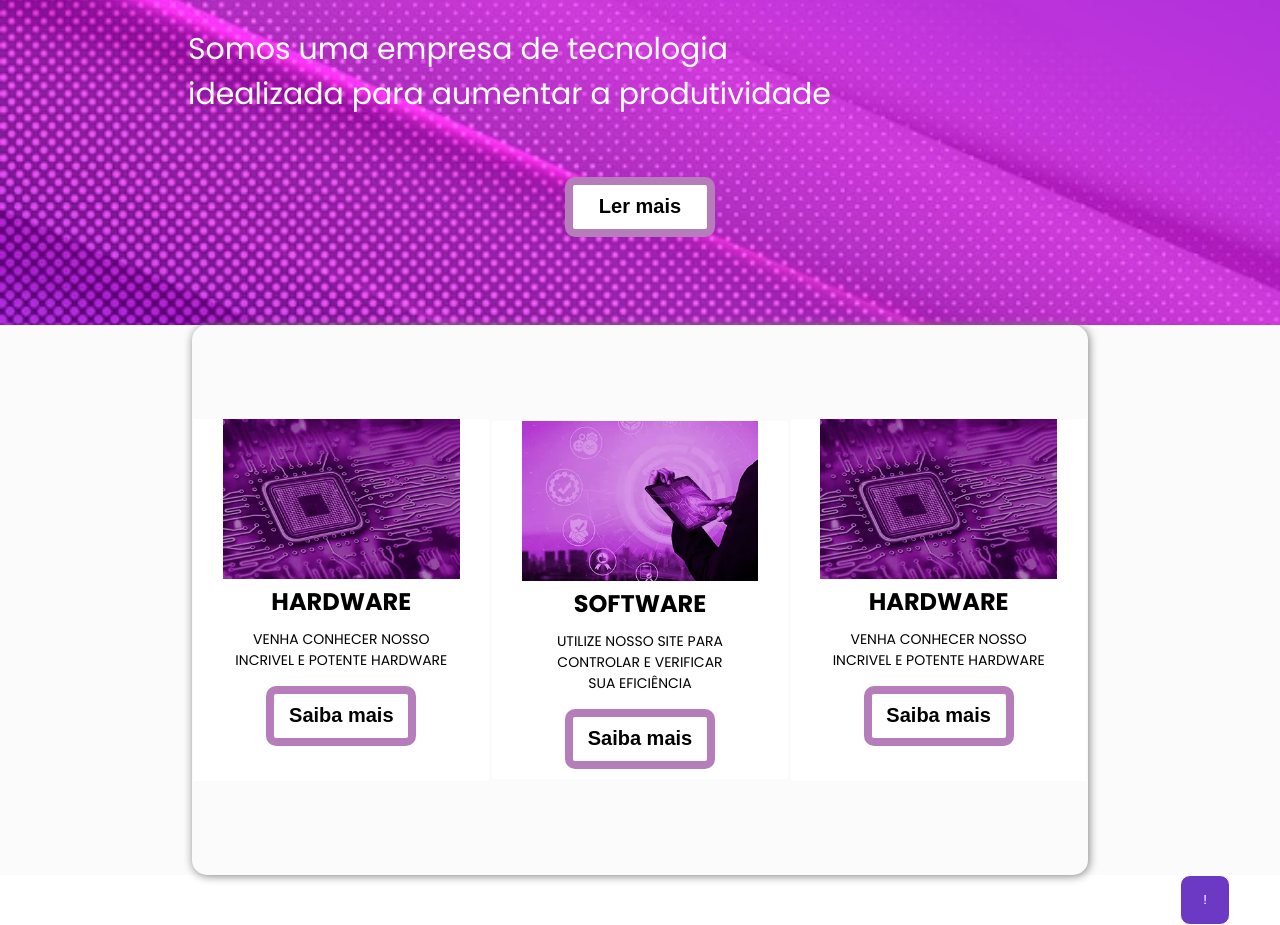
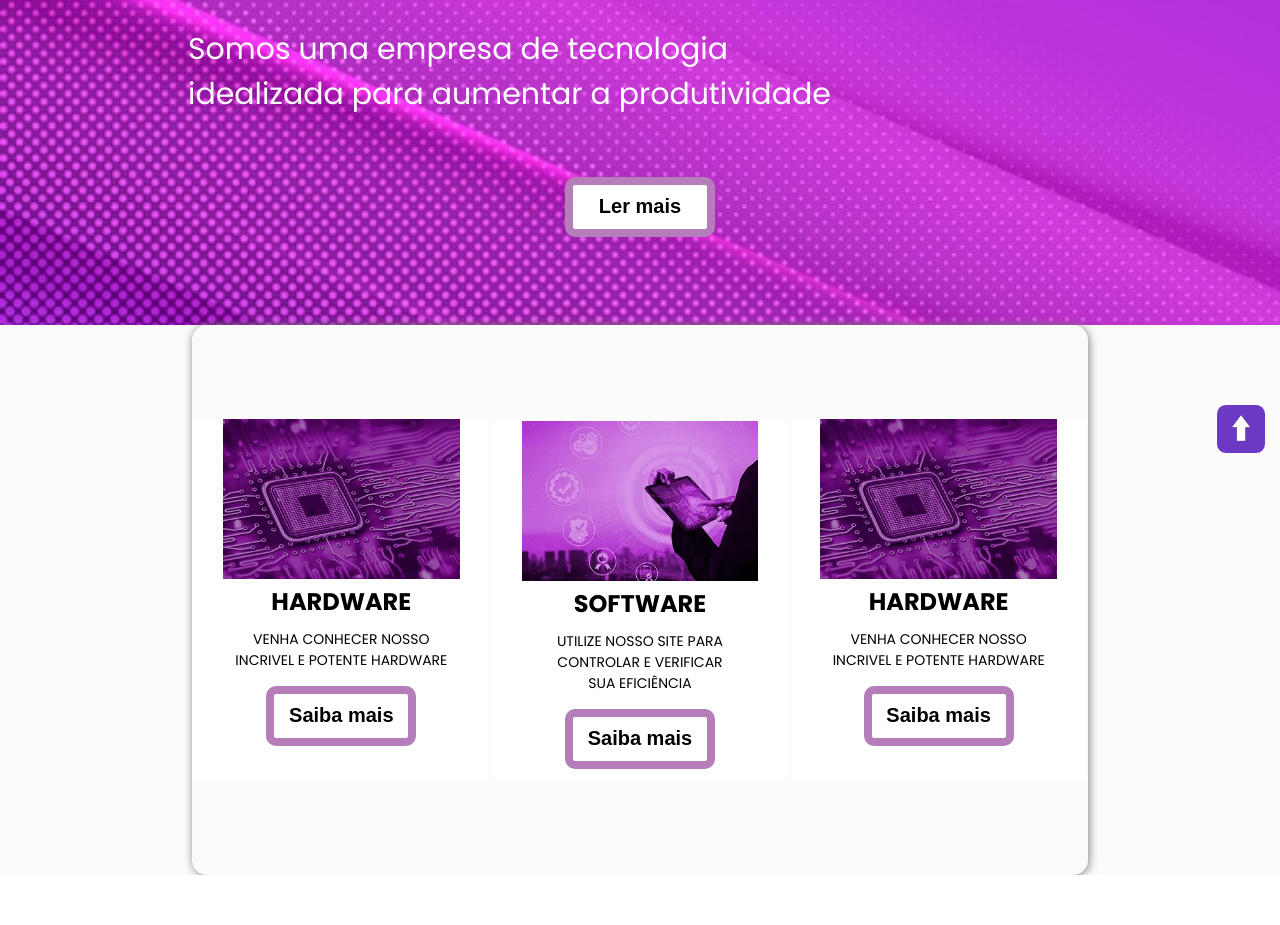
Before and after one commit to Projeto-P-I-sprint2/Projeto-PI-sprint2, a plain HTML site: page telas/index.html in a window 1280 px wide. Shown: the part 316-1241 px from the top of the page. After the commit the page ends 1191 px from the top, so only its background shows below. Drawn offline with Linux system fonts and the light colour scheme.

Commit message:
atualização background

```diff
--- a/telas/CSS/CadastroLogin.css
+++ b/telas/CSS/CadastroLogin.css
@@ -1,7 +1,7 @@
 @import url('https://fonts.googleapis.com/css2?family=Poppins:ital,wght@0,100;0,200;0,300;0,400;0,500;0,600;0,700;0,800;0,900;1,100;1,200;1,300;1,400;1,500;1,600;1,700;1,800;1,900&display=swap');
 
 body {
-    background-color: #bba3e4;
+    background-color: #FBFBFB;
     background-size: contain;
     margin: 0;
     padding: 0;
--- a/telas/CSS/style.css
+++ b/telas/CSS/style.css
@@ -190,11 +190,11 @@ a.btn_cad{
     color: white;
 }
 
-
-
-#span_button{
-    display: flex;
-    justify-content: flex-end;
+.button_f{
+    display: block;
+    top: 90%;
+    position: fixed;
+   margin-left: 95%;
 }
 
 #mybutton {
@@ -206,4 +206,5 @@ a.btn_cad{
     border: 1px solid white;
     color: white;
     cursor: pointer;
+
 }
--- a/telas/index.html
+++ b/telas/index.html
@@ -1,5 +1,6 @@
 <!DOCTYPE html>
 <html lang="en">
+
 <head>
     <meta charset="UTF-8">
     <meta http-equiv="X-UA-Compatible" content="IE=edge">
@@ -7,7 +8,13 @@
     <title>Document</title>
     <link rel="stylesheet" href="CSS/style.css">
 </head>
+
 <body>
+    <div>
+        <div class="button_f">
+            <button onclick="scrollToTop()" id="mybutton"><img src="CSS/IMGS/pngwing.com.png"
+                    style="height: 30px;"></button>
+        </div>
         <div class="header">
             <div class="container">
                 <h1>
@@ -15,7 +22,7 @@
                 </h1>
 
                 <ul class="navbar">
-                <li ><a href="index.html" class="agora">Inicio</a></li>
+                    <li><a href="index.html" class="agora">Inicio</a></li>
                     <li><a href="contatos.html">Contatos</a></li>
                     <li><a href="simulador.html">Simulador</a></li>
                     <li><a href="simulador.html">Sobre</a></li>
@@ -58,7 +65,14 @@
                 </div>
             </div>
         </div>
-    <span id="span_button"><button onclick="scrollToTop()" id="mybutton">!</button></span>
+        <div class="container">
+
+            <div class="parceiros"></div>
+            <div class="parceiros"></div>
+            <div class="parceiros"></div>
+        </div>
+    </div>
 </body>
 <script src="JS/script.js"></script>
+
 </html>
```
Also changed, not shown: telas/CSS/IMGS/Ubisoft_logo.webp (added), telas/CSS/IMGS/WhatsApp_Image_2022-03-28_at_21.56.48-removebg-preview (1).png (added), telas/CSS/IMGS/pngwing.com.png (added), telas/CSS/IMGS/sony-removebg-preview (1).png (added). Lines whose indentation alone changed are shown as unchanged.
